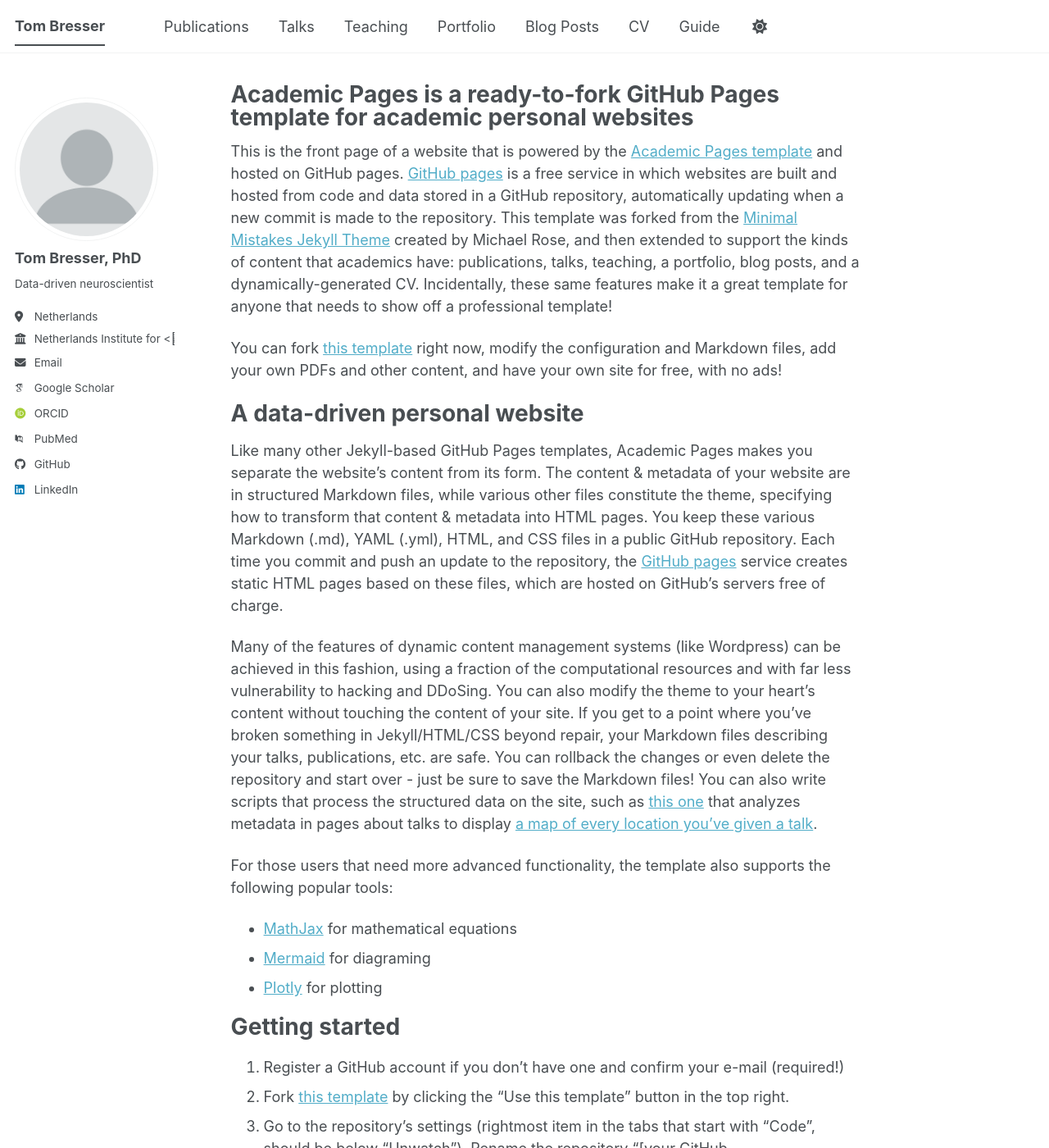
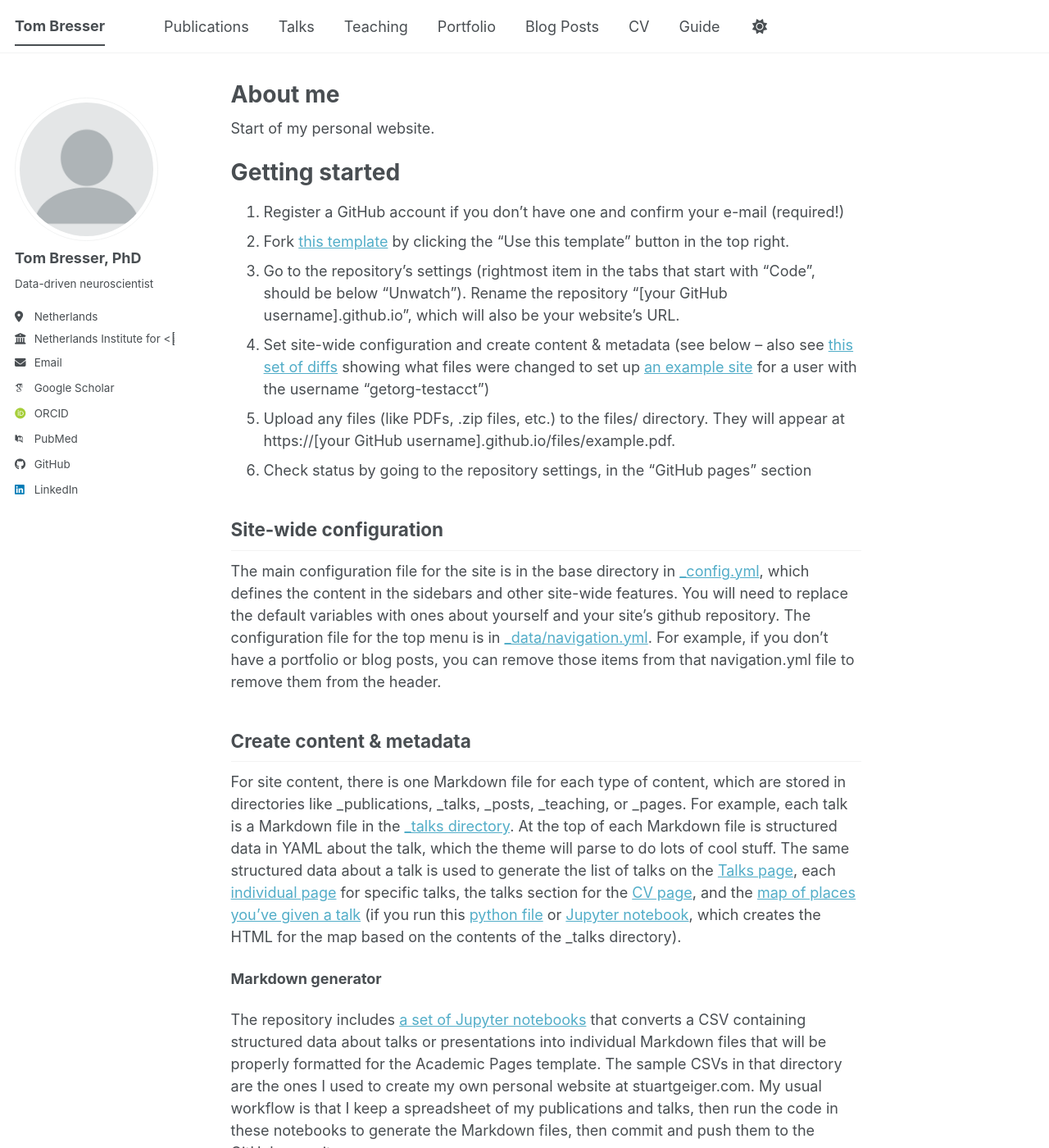
Before and after one commit to tombresser/tombresser.github.io, a Jekyll site: the page built from _pages/about.md, in a window 1280 px wide and 1400 px high. Shown: the whole window at 82% size. Built offline with Jekyll 4.4.1, drawn with Linux system fonts in a browser that asks for light colours; some web fonts are replaced; a script bundle is joined from its source files by our own code; library files that are not in the unit come from our copies.

Commit message:
Revise about page title and content
Updated the title and content of the about page to reflect personal information.

```diff
--- a/_pages/about.md
+++ b/_pages/about.md
@@ -1,26 +1,13 @@
 ---
 permalink: /
-title: "Academic Pages is a ready-to-fork GitHub Pages template for academic personal websites"
+title: "About me"
 author_profile: true
 redirect_from:
   - /about/
   - /about.html
 ---
 
-This is the front page of a website that is powered by the [Academic Pages template](https://github.com/academicpages/academicpages.github.io) and hosted on GitHub pages. [GitHub pages](https://pages.github.com) is a free service in which websites are built and hosted from code and data stored in a GitHub repository, automatically updating when a new commit is made to the repository. This template was forked from the [Minimal Mistakes Jekyll Theme](https://mmistakes.github.io/minimal-mistakes/) created by Michael Rose, and then extended to support the kinds of content that academics have: publications, talks, teaching, a portfolio, blog posts, and a dynamically-generated CV. Incidentally, these same features make it a great template for anyone that needs to show off a professional template!
-
- You can fork [this template](https://github.com/academicpages/academicpages.github.io) right now, modify the configuration and Markdown files, add your own PDFs and other content, and have your own site for free, with no ads!
-
-A data-driven personal website
-======
-Like many other Jekyll-based GitHub Pages templates, Academic Pages makes you separate the website's content from its form. The content & metadata of your website are in structured Markdown files, while various other files constitute the theme, specifying how to transform that content & metadata into HTML pages. You keep these various Markdown (.md), YAML (.yml), HTML, and CSS files in a public GitHub repository. Each time you commit and push an update to the repository, the [GitHub pages](https://pages.github.com/) service creates static HTML pages based on these files, which are hosted on GitHub's servers free of charge.
-
-Many of the features of dynamic content management systems (like Wordpress) can be achieved in this fashion, using a fraction of the computational resources and with far less vulnerability to hacking and DDoSing. You can also modify the theme to your heart's content without touching the content of your site. If you get to a point where you've broken something in Jekyll/HTML/CSS beyond repair, your Markdown files describing your talks, publications, etc. are safe. You can rollback the changes or even delete the repository and start over - just be sure to save the Markdown files! You can also write scripts that process the structured data on the site, such as [this one](https://github.com/academicpages/academicpages.github.io/blob/master/talkmap.ipynb) that analyzes metadata in pages about talks to display [a map of every location you've given a talk](https://academicpages.github.io/talkmap.html).
-
-For those users that need more advanced functionality, the template also supports the following popular tools:
-- [MathJax](https://www.mathjax.org/) for mathematical equations
-- [Mermaid](https://mermaid.js.org/) for diagraming
-- [Plotly](https://plotly.com/javascript/) for plotting
+Start of my personal website.
 
 Getting started
 ======
```
